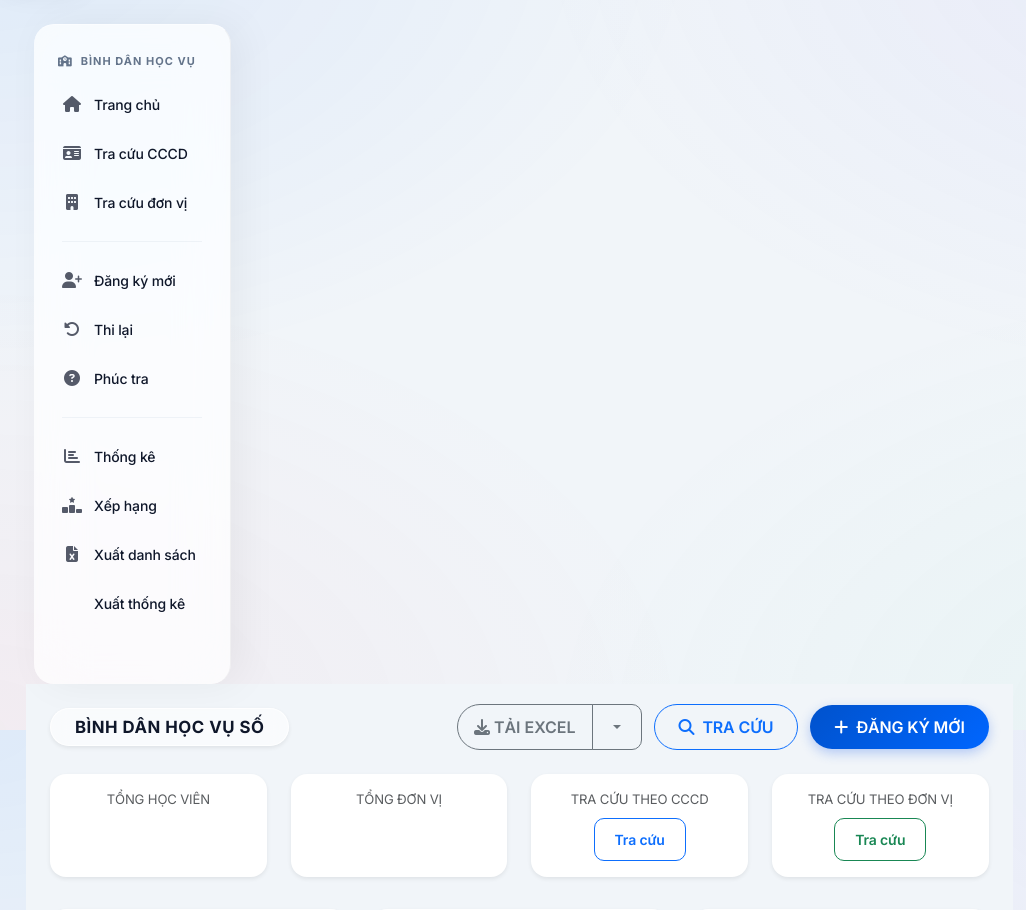
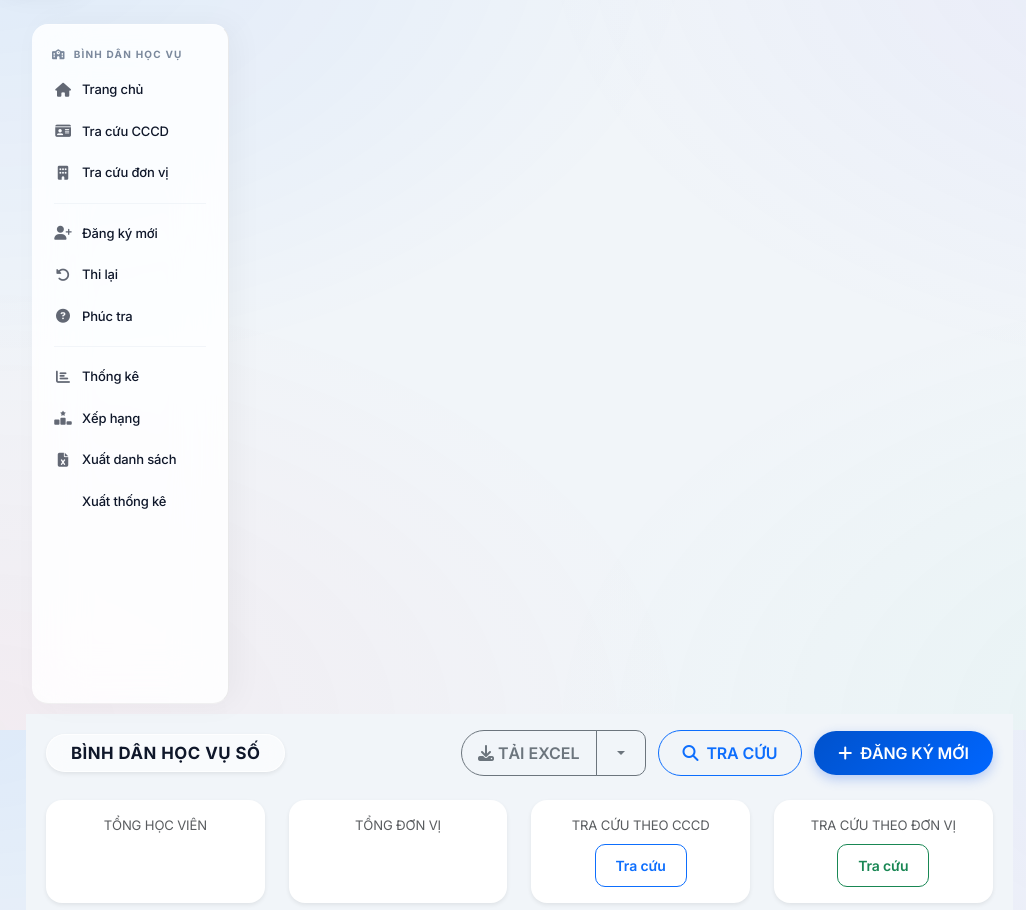
Before and after one commit to NguyenVanThe30081994/PhanMemPC06_Pro, a Python web app: template templates/bdhv.html in a window 1280 px wide. Shown: the part 70-980 px from the top of the page, without its empty margins (22-1048 px from the left). Run offline with Jinja, Linux system fonts and the light colour scheme; the template is opened without the code that fills it, so the values that code supplies are empty; some libraries are stand-ins or nearby versions.

Commit message:
Update bdhv_base.html

```diff
--- a/templates/bdhv_base.html
+++ b/templates/bdhv_base.html
@@ -2,73 +2,79 @@
 
 {% block extra_head %}
 <style>
-/* BDHV Sidebar - Modern Glassmorphism */
+/* BDHV Sidebar - Modern Glassmorphism v2 */
 .bdhv-sidebar {
-    background: rgba(255, 255, 255, 0.75) !important;
+    background: rgba(255, 255, 255, 0.85) !important;
     backdrop-filter: blur(25px) saturate(180%) !important;
     -webkit-backdrop-filter: blur(25px) saturate(180%) !important;
 
-    /* Liquid Specularity */
-    border-top: 1px solid rgba(255, 255, 255, 0.4) !important;
-    border-right: 1px solid rgba(0, 0, 0, 0.05) !important;
+    border-top: 1px solid rgba(255, 255, 255, 0.5) !important;
+    border-right: 1px solid rgba(0, 0, 0, 0.08) !important;
+    border-bottom: 1px solid rgba(0, 0, 0, 0.05) !important;
 
-    min-height: calc(100vh - 140px);
+    min-height: calc(100vh - 120px);
     position: sticky;
     top: 70px;
-    padding: 16px 12px;
-    z-index: 100;
-    box-shadow: 10px 0 40px rgba(0, 0, 0, 0.05);
-    border-radius: 20px;
-    margin: 0 8px;
+    padding: 12px 10px;
+    z-index: 50;
+    box-shadow: 8px 0 30px rgba(0, 0, 0, 0.04);
+    border-radius: 16px;
+    margin: 0 6px 10px 6px;
     transition: all 0.3s cubic-bezier(0.4, 0, 0.2, 1);
+    overflow-x: hidden;
+    overflow-y: auto;
 }
 
 [data-theme="dark"] .bdhv-sidebar {
-    background: rgba(15, 23, 42, 0.85) !important;
-    border-top-color: rgba(255, 255, 255, 0.1) !important;
+    background: rgba(30, 41, 59, 0.9) !important;
+    border-top-color: rgba(255, 255, 255, 0.08) !important;
+    border-right-color: rgba(255, 255, 255, 0.05) !important;
 }
 
-/* BDHV Menu */
+/* BDHV Menu - gọn hơn */
 .bdhv-menu {
     display: flex;
     flex-direction: column;
-    gap: 4px;
+    gap: 2px;
 }
 
 .bdhv-menu-title {
-    font-size: 11px;
+    font-size: 10px;
     font-weight: 700;
     text-transform: uppercase;
-    letter-spacing: 1px;
+    letter-spacing: 1.2px;
     color: var(--text-muted);
-    padding: 12px 12px 8px;
-    margin-bottom: 4px;
+    padding: 10px 10px 6px;
+    margin-bottom: 2px;
+    opacity: 0.85;
 }
 
 .bdhv-item {
-    padding: 12px 16px;
-    border-radius: 12px;
+    padding: 10px 12px;
+    border-radius: 10px;
     color: var(--text-main);
     text-decoration: none;
     font-weight: 500;
-    font-size: 14px;
-    transition: all 0.3s cubic-bezier(0.4, 0, 0.2, 1);
+    font-size: 13px;
+    transition: all 0.25s cubic-bezier(0.4, 0, 0.2, 1);
     display: flex;
     align-items: center;
-    gap: 12px;
+    gap: 10px;
+    white-space: nowrap;
+    overflow: hidden;
 }
 
 .bdhv-item i {
-    width: 20px;
-    font-size: 16px;
-    opacity: 0.7;
+    width: 18px;
+    font-size: 14px;
+    opacity: 0.65;
     text-align: center;
+    flex-shrink: 0;
 }
 
-/* Hover */
+/* Hover - chỉ translate, không background */
 .bdhv-item:hover {
-    background: rgba(0, 102, 255, 0.08) !important;
-    transform: translateX(5px);
+    background: rgba(0, 102, 255, 0.06) !important;
     color: var(--primary);
 }
 
@@ -76,50 +82,54 @@
     opacity: 1;
 }
 
-/* Active - Gradient */
+/* Active - Gradient nhẹ */
 .bdhv-item.active {
-    background: linear-gradient(135deg, var(--primary), #3b82f6) !important;
-    color: #fff !important;
-    box-shadow: 0 4px 12px rgba(37, 99, 235, 0.25);
-    transform: translateX(5px);
+    background: linear-gradient(135deg, rgba(0, 102, 255, 0.12), rgba(0, 102, 255, 0.08)) !important;
+    color: var(--primary) !important;
+    font-weight: 600;
+    border-left: 3px solid var(--primary);
+    padding-left: 9px;
 }
 
 .bdhv-item.active i {
     opacity: 1;
-    color: #fff !important;
+    color: var(--primary) !important;
 }
 
-/* Section Divider */
+/* Divider mảnh */
 .bdhv-divider {
     height: 1px;
     background: var(--border);
-    margin: 12px 16px;
-    opacity: 0.5;
+    margin: 8px 12px;
+    opacity: 0.4;
 }
 
+/* Main Content - đẩy ra đúng vị trí */
 .bdhv-main-content {
-    padding: 20px 24px;
-    min-height: calc(100vh - 80px);
+    padding: 16px 20px;
+    min-height: calc(100vh - 70px);
     background: var(--bg-body);
 }
 
-/* Cards */
-.bdhv-card {
-    background: var(--bg-surface);
-    border: 1px solid var(--border);
-    border-radius: 16px;
-    box-shadow: var(--shadow-lvl1);
+/* Responsive - tự động ẩn hiện */
+@media (max-width: 991px) {
+    .bdhv-sidebar {
+        display: none !important;
+    }
+    .bdhv-main-content {
+        padding: 12px 16px;
+    }
 }
 
-.bdhv-card .card-header {
-    background: transparent;
-    border-bottom: 1px solid var(--border);
-    padding: 14px 18px;
-    font-weight: 600;
-}
-
-.bdhv-card .card-body {
-    padding: 18px;
+@media (min-width: 992px) and (max-width: 1199px) {
+    .bdhv-item {
+        font-size: 12px;
+        padding: 8px 10px;
+    }
+    .bdhv-item i {
+        width: 16px;
+        font-size: 13px;
+    }
 }
 </style>
 {% endblock %}
```
